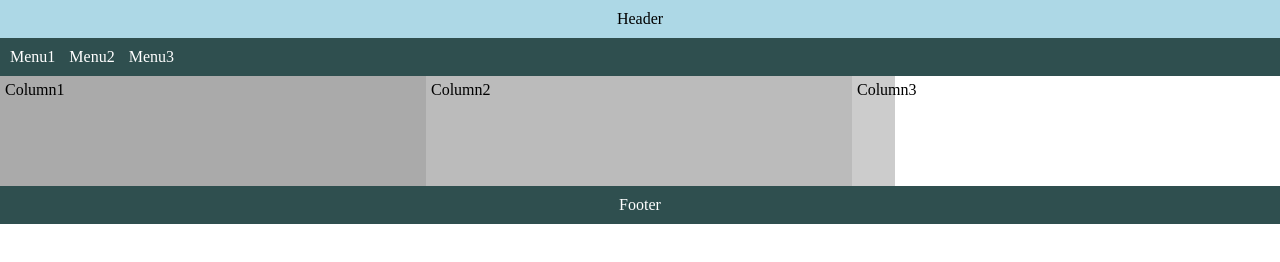
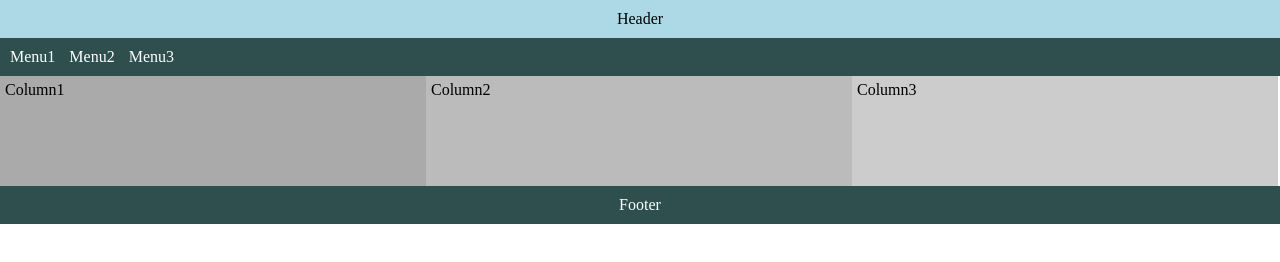
Before and after one commit to katihun/katihun.github.io, a plain HTML site: page lesson4/responsivePage.html in a window 1280 px wide. Drawn offline with Linux system fonts and the light colour scheme.

Commit message:
Update style.css

```diff
--- a/lesson4/css/style.css
+++ b/lesson4/css/style.css
@@ -61,6 +61,6 @@ li {
     float: left;
     padding: 5px;
     margin: 0;
-    width: 32.5px;
+    width: 32.5%;
     height: 100px;
 }
```
